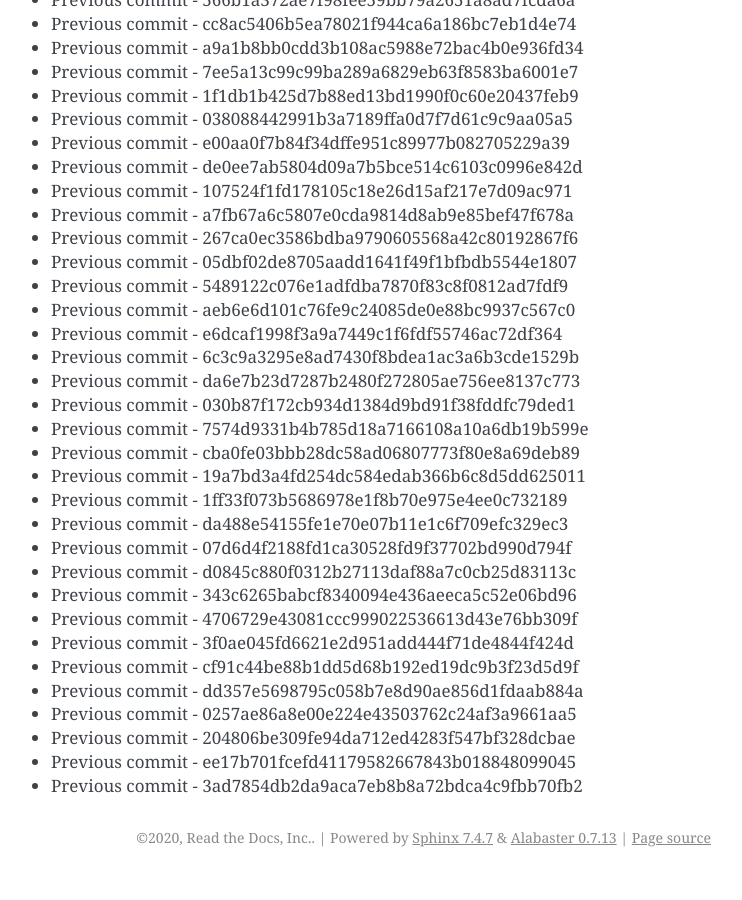
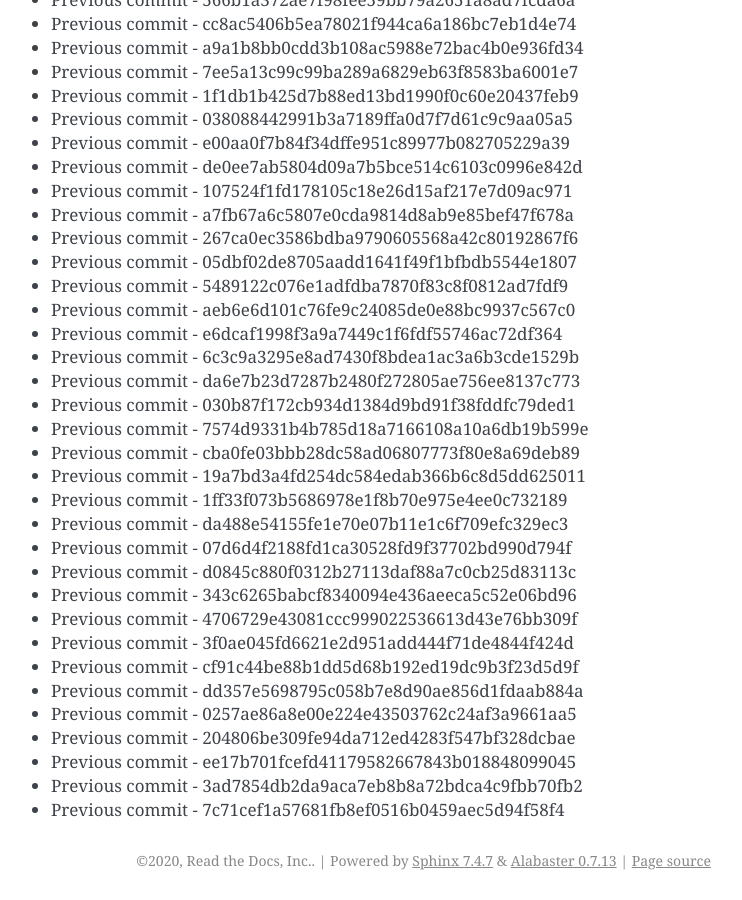
Before and after one commit to readthedocs/rtd-git-stresstest, a Sphinx documentation site: the page built from docs/updates.rst, in a window 1280 px wide and 900 px high, scrolled down 58886 px. Shown: the whole window, without its empty margins (399-1141 px from the left). Built offline with Sphinx 7.4.7, drawn with Linux system fonts in a browser that asks for light colours; before the commit the page ends 59763 px from its top, so only the background shows below that.

Commit message:
Generating commit from previous: 7c71cef1a57681fb8ef0516b0459aec5d94f58f4

```diff
--- a/docs/updates.rst
+++ b/docs/updates.rst
@@ -2506,3 +2506,4 @@ It can be tested for any performance characteristics.
 * Previous commit - 204806be309fe94da712ed4283f547bf328dcbae
 * Previous commit - ee17b701fcefd41179582667843b018848099045
 * Previous commit - 3ad7854db2da9aca7eb8b8a72bdca4c9fbb70fb2
+* Previous commit - 7c71cef1a57681fb8ef0516b0459aec5d94f58f4
```
